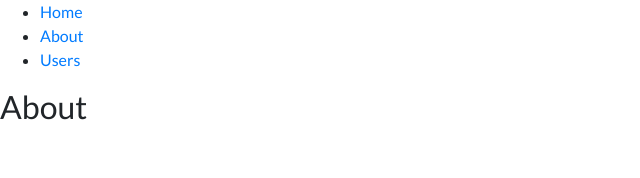
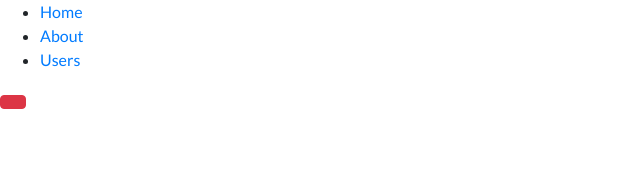
Before and after one commit to Marion-H/hackathon_front, a React (Create React App) app: page /about in a window 1280 px wide. Shown: the top 178 px of the page, without its empty margins (0-640 px from the left). Built offline with nearby package versions, Linux system fonts and the light colour scheme.

Commit message:
add ModaleCDS component and modal

```diff
--- /dev/null
+++ b/src/ModaleCDS.jsx
@@ -0,0 +1,41 @@
+import React, { useState } from "react";
+
+import { Button, Modal, ModalHeader, ModalBody, ModalFooter } from "reactstrap";
+
+const Modale = (props) => {
+  const { buttonLabel, className } = props;
+
+  const [modal, setModal] = useState(false);
+
+  const toggle = () => setModal(!modal);
+
+  return (
+    <div>
+      <Button color="danger" onClick={toggle}>
+        {buttonLabel}
+      </Button>
+      <Modal isOpen={modal} toggle={toggle} className={className}>
+        <ModalHeader toggle={toggle}>Carnet de Santé</ModalHeader>
+        <ModalBody>
+          Lorem ipsum dolor sit amet, consectetur adipisicing elit, sed do
+          eiusmod tempor incididunt ut labore et dolore magna aliqua. Ut enim ad
+          minim veniam, quis nostrud exercitation ullamco laboris nisi ut
+          aliquip ex ea commodo consequat. Duis aute irure dolor in
+          reprehenderit in voluptate velit esse cillum dolore eu fugiat nulla
+          pariatur. Excepteur sint occaecat cupidatat non proident, sunt in
+          culpa qui officia deserunt mollit anim id est laborum.
+        </ModalBody>
+        <ModalFooter>
+          <Button color="primary" onClick={toggle}>
+            Valider
+          </Button>{" "}
+          <Button color="secondary" onClick={toggle}>
+            Annulé
+          </Button>
+        </ModalFooter>
+      </Modal>
+    </div>
+  );
+};
+
+export default Modale;
--- a/src/Router.jsx
+++ b/src/Router.jsx
@@ -1,6 +1,7 @@
 import React from "react";
 import { BrowserRouter as Router, Switch, Route, Link } from "react-router-dom";
 import Connexion from "./components/Register";
+import Modale from "./ModaleCDS";
 
 export default function MyRouter() {
   return (
@@ -23,7 +24,7 @@
             renders the first one that matches the current URL. */}
         <Switch>
           <Route path="/about">
-            <About />
+            <Modale />
           </Route>
           <Route path="/users">
             <Users />
@@ -35,10 +36,6 @@
   );
 }
 
-function About() {
-  return <h2>About</h2>;
-}
-
 function Users() {
   return <h2>Users</h2>;
 }
```
